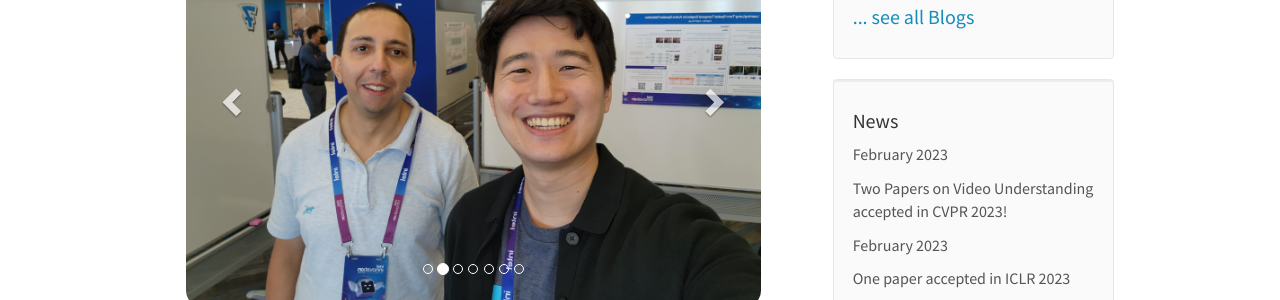
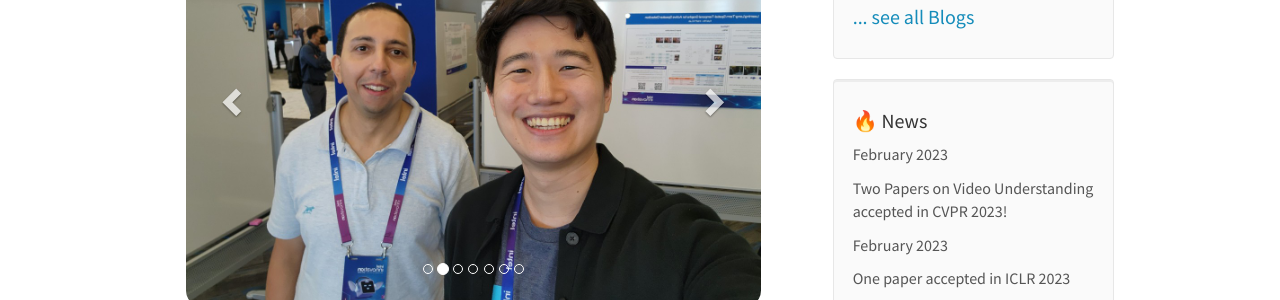
Before and after one commit to intelailabpage/intelailabpage.github.io, a Jekyll site: the page built from _pages/home.md, in a window 1280 px wide and 1279 px high. Shown: the part 356-656 px from the top of the window. Built offline with Jekyll 4.4.1, drawn with Linux system fonts in a browser that asks for light colours; nearby versions of some CDN libraries.

```diff
--- a/_includes/news.html
+++ b/_includes/news.html
@@ -1,6 +1,6 @@
 
 <div class="well">
-<h4>News</h4>
+<h4> 🔥 News</h4>
 
 {% for article in site.data.news limit:4 %}
 <p>{{ article.date }}<br>{{ article.headline | markdownify}}</p>
```
